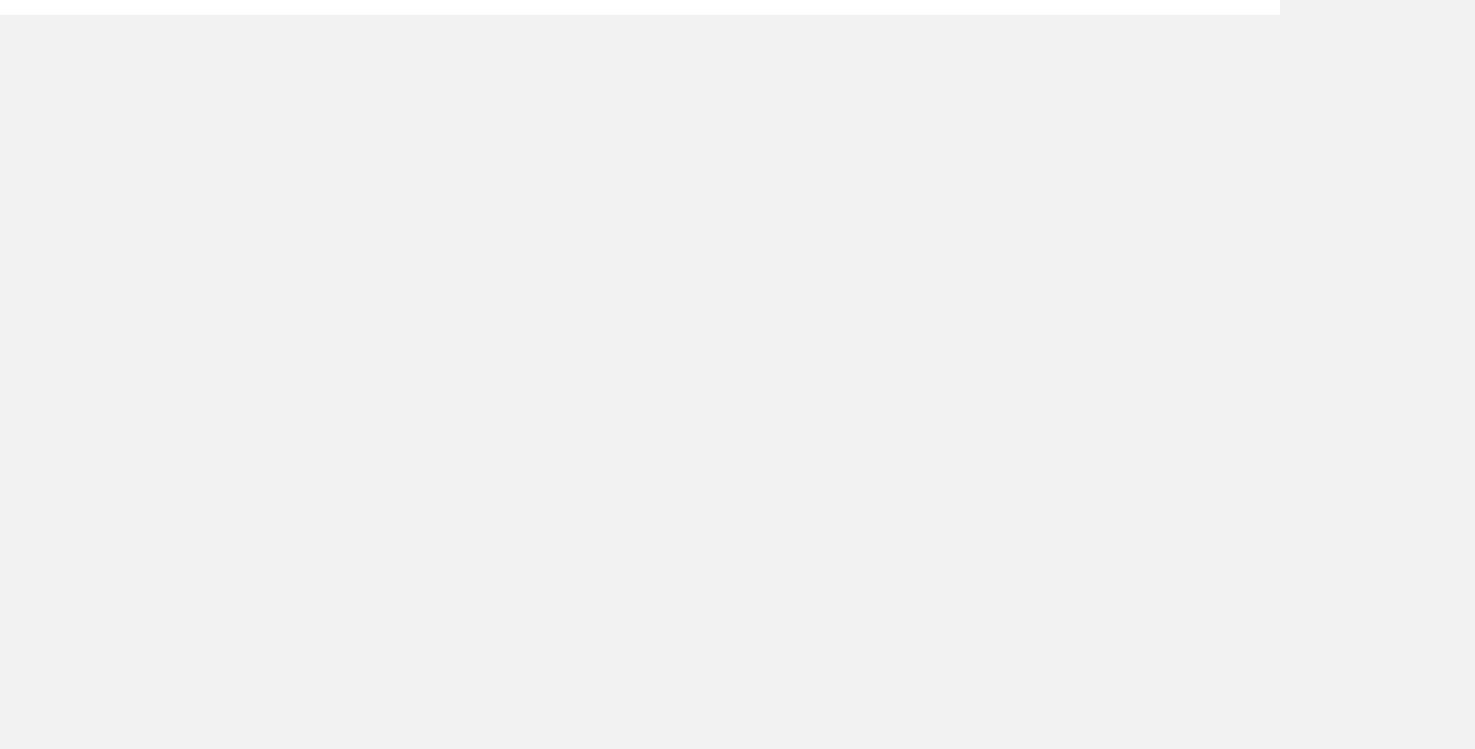
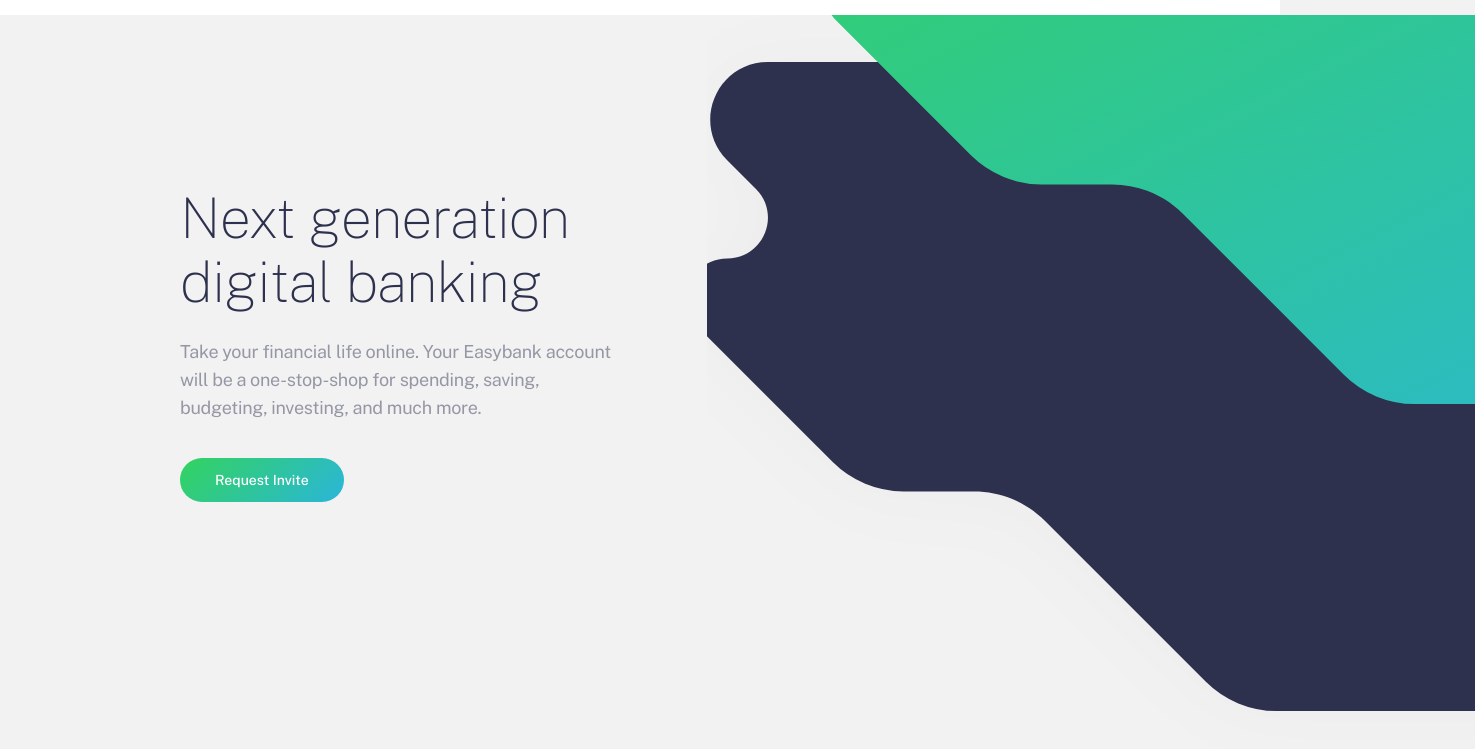
Before and after one commit to Bekzod97-div/easybank, a plain HTML site: page index.html in a window 1280 px wide. Shown: the part 65-814 px from the top of the page, 1475 px wide, since content can reach past the window. Drawn offline with Linux system fonts and the light colour scheme.

Commit message:
add hero section and its some styles

```diff
--- a/css/styles.css
+++ b/css/styles.css
@@ -90,6 +90,7 @@ body {
 
   /* Main Btn */
   .main-btn {
+    display: inline-block;
     padding: 8px 35px;
     background-image: linear-gradient(135deg, #33D35E 0%, #2AB6D9 99.58%);
     border-radius: 22px;
@@ -107,8 +108,22 @@ body {
     opacity: 0.4;
   }
 
+  /* Title */
+  .title {
+    font-weight: 100;
+    color: var(--text-dark);
+  }
+
+  /* Text */
+  .text {
+    font-size: 18px;
+    line-height: 28px;
+    letter-spacing: -0.28px;
+  }
+
   /* Site Header */
   .site-header {
+    z-index: 10;
     background-color: #fff;
     padding-top: 18px;
     padding-bottom: 18px;
@@ -180,3 +195,37 @@ body {
 .main-content {
     flex-grow: 1;
 }
+
+/* Hero */
+.hero {
+    width: 100%;
+    max-width: 1305px;
+    padding-left: 15px;
+    padding-right: 15px;
+    margin-left: 165px;
+    margin-right: 0;
+    display: flex;
+    height: 100vh;
+    background-image: url(../img/hero-bg.svg);
+    background-repeat: no-repeat;
+    background-position: top -235px right -525px;
+}
+
+.hero__content--wrapper {
+    width: 100%;
+    max-width: 447px;
+    margin-top: 133px;
+    margin-bottom: 170px;
+    margin-right: 28px;
+}
+
+.hero__content-title {
+    margin-bottom: 24px;
+    font-size: 56px;
+    line-height: 64px;
+    letter-spacing: -1px;
+}
+
+.hero__content-text {
+    margin-bottom: 36px;
+}
--- a/index.html
+++ b/index.html
@@ -44,6 +44,21 @@
             <a class="main-btn site-header__btn" href="#">Request Invite</a>
         </div>
     </header>
+
+    <main class="main-content">
+        <section class="hero">
+            <div class="hero__content--wrapper">
+                <h1 class="hero__content-title title">Next generation
+                    digital banking</h1>
+                    <p class="hero__content-text text">Take your financial life online. Your Easybank account will be a one-stop-shop for spending, saving, budgeting, investing, and much more.</p>
+                    <a class="main-btn" href="#">Request Invite</a>
+            </div>
+
+            <div class="hero__img--wrapper">
+
+            </div>
+        </section>
+    </main>
     <script src="./js/main.js"></script>
 </body>
 </html>
```
Also changed, not shown: img/hero-bg.svg (added), img/hero-img.svg (added).
